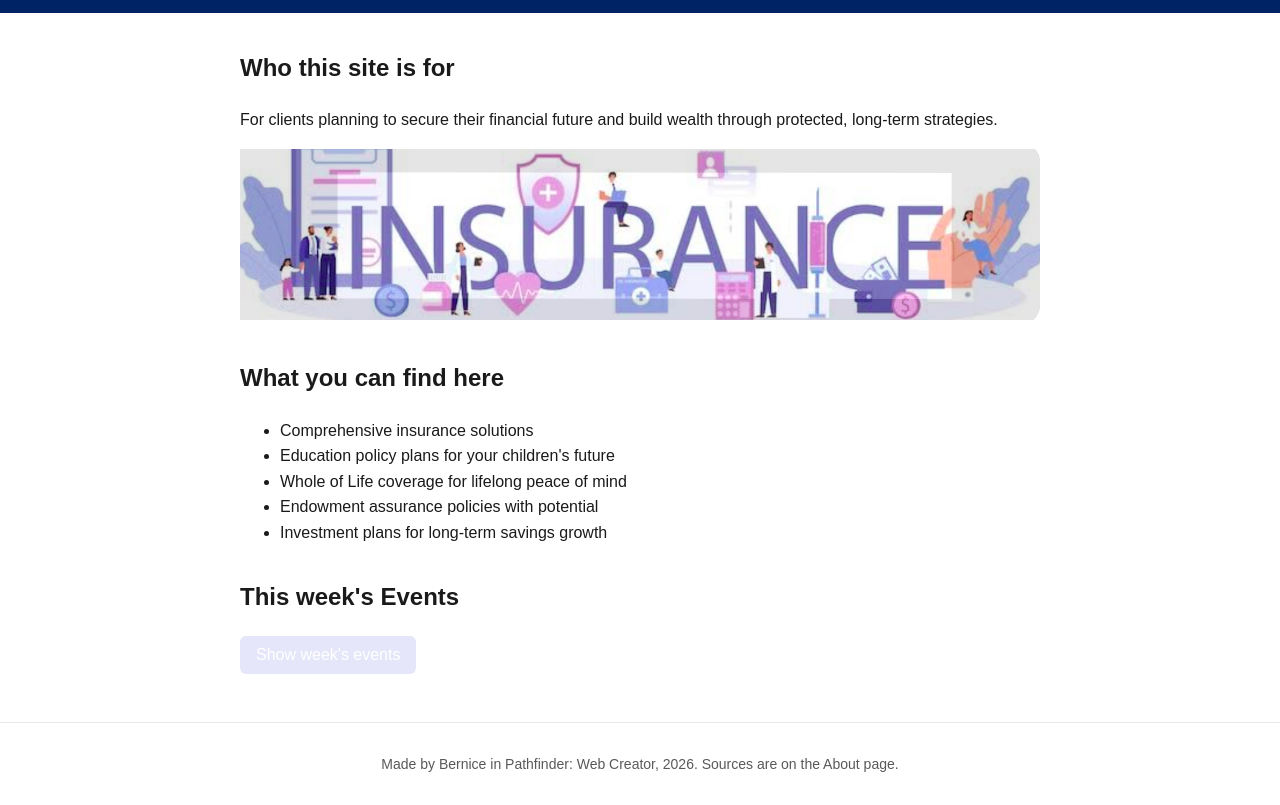
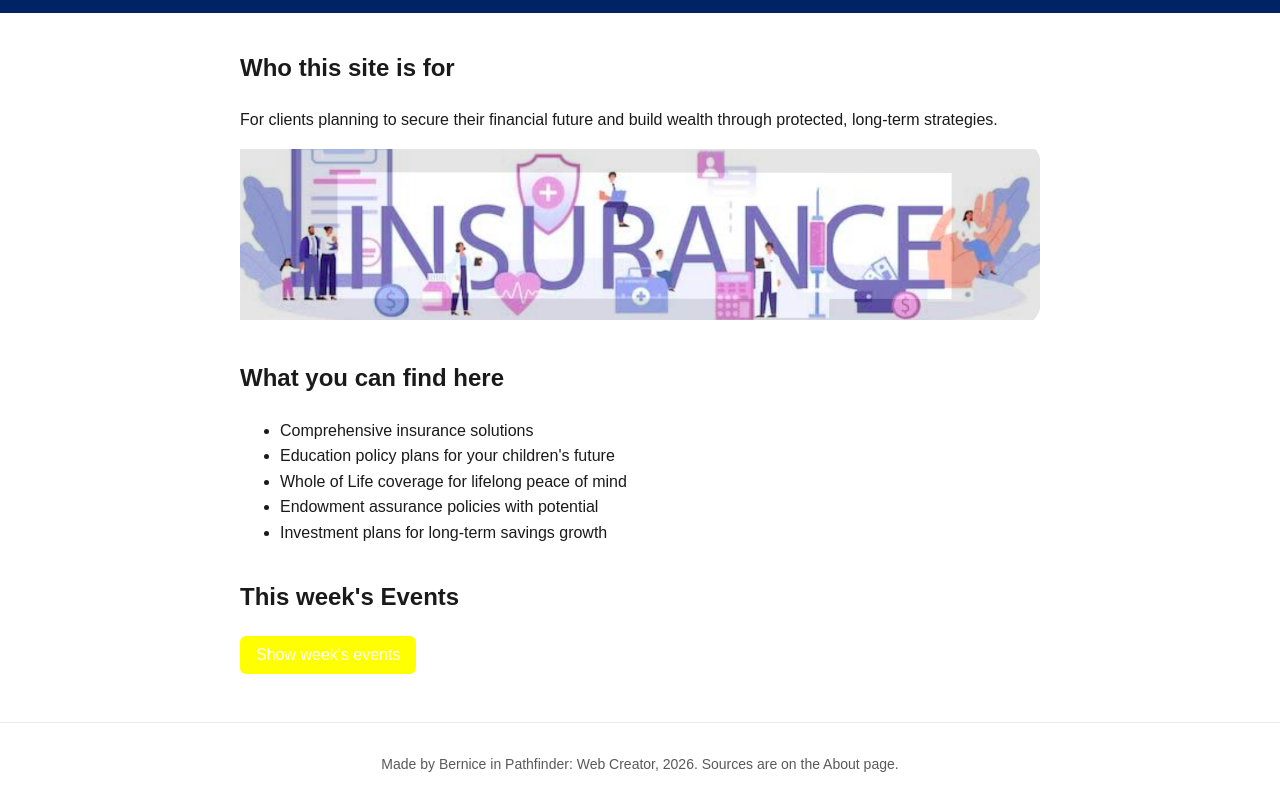
Before and after one commit to bernicemaina-ella254/phyllis-the-financial-coach, a plain HTML site: page index.html in a window 1280 px wide. Shown: the part 116-921 px from the top of the page. Drawn offline with Linux system fonts and the light colour scheme.

Commit message:
change in accent color

```diff
--- a/style.css
+++ b/style.css
@@ -3,7 +3,7 @@
 
 :root {
   --main-colour:#002366;    /* header background */
-  --accent-colour: #E6E6FA;  /* buttons and focus outline; passes 4.5:1 on white */
+  --accent-colour: yellow;  /* buttons and focus outline; passes 4.5:1 on white */
 }
 
 body {
```
